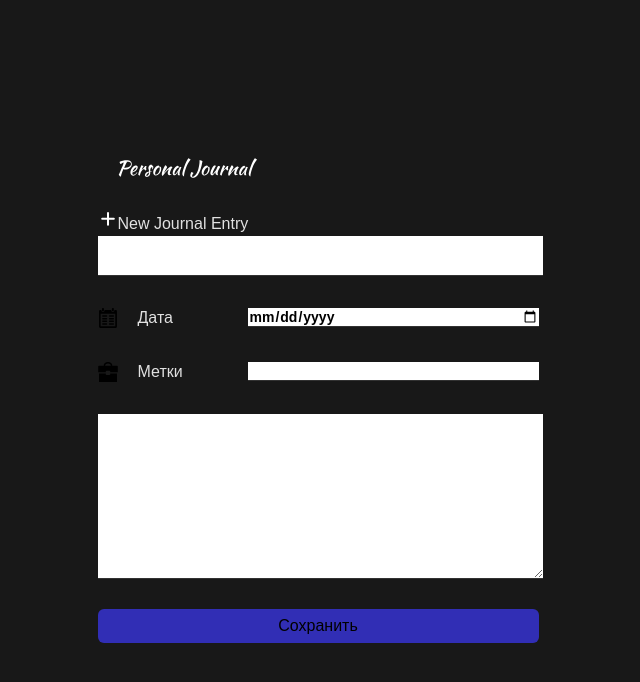
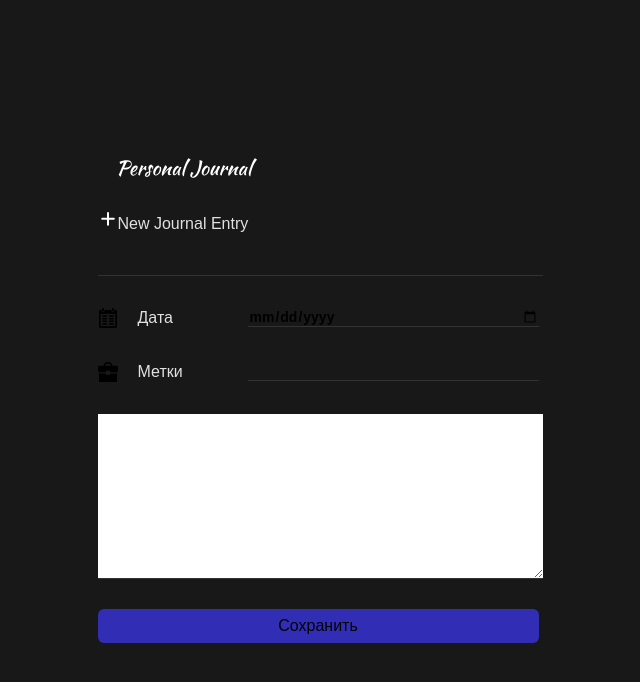
Before and after one commit to igerne94/diary, a React (Vite) app: page / in a window 1280 px wide. Shown: the top 682 px of the page, without its empty margins (322-962 px from the left). Built offline with nearby package versions, Linux system fonts and the light colour scheme.

Commit message:
forwardRef hook

```diff
--- /dev/null
+++ b/src/components/Input/Input.jsx
@@ -0,0 +1,22 @@
+import { forwardRef } from 'react';
+import styles from './Input.module.css';
+import cn from 'classnames';
+
+const Input = forwardRef(
+    function Input({ className, isValid = true, appearance, ...rest }, ref) {
+        // "...rest" is an object that contains all the props that are
+        // not destructured as, for example, className, isValid, appearance
+        return (
+            <input
+                {...rest}
+                ref={ref}
+                className={cn(className, styles['input'], {
+                    [styles['invalid']]: !isValid,
+                    [styles['input-title']]: appearance === 'title'
+                })}
+            />
+        );
+    }
+);
+
+export default Input;
--- a/src/components/Input/Input.css
+++ b/src/components/Input/Input.module.css
@@ -1,15 +1,3 @@
-/* .input-title {
-	border: none;
-	background: none;
-	font-size: 32px;
-	font-style: normal;
-	font-weight: 600;
-	line-height: normal;
-	font-family: 'Source Sans 3', sans-serif;
-	border-bottom: 1px solid #323232;
-	width: 100%;
-}
-
 .input {
 	border: none;
 	background: none;
@@ -22,7 +10,12 @@
 	width: 100%;
 }
 
+.input-title {
+	/* background: none; */
+	font-size: 32px;
+}
+
 .invalid {
 	border: 1px solid red;
 	background: rgb(68, 6, 6);
-} */
+}
--- a/src/components/JournalForm/JournalForm.jsx
+++ b/src/components/JournalForm/JournalForm.jsx
@@ -3,6 +3,7 @@ import Button from '../Button/Button';
 import { useReducer, useEffect, useRef } from 'react';
 import cn from 'classnames';
 import { formReducer, INITIAL_STATE } from './JournalForm.state';
+import Input from '../Input/Input';
 
 function JournalForm({ onSubmit }) {
 	const [formState, dispatchForm] = useReducer(formReducer, INITIAL_STATE);
@@ -64,21 +65,43 @@ function JournalForm({ onSubmit }) {
  return (
 		<form className={styles['journal-form']} onSubmit={addJournalItem}>
 			<div>
-				<input type='text' name='title' ref={titleRef} onChange={onChange} value={values.title} className={cn(styles['input-title'], { [styles['invalid']]: !isValid.title })}/>
+				<Input
+					type='text'
+					name='title'
+					onChange={onChange}
+					value={values.title}
+					isValid={isValid.title}
+					appearance='title'
+					ref={titleRef}
+				/>
 			</div>
 			<div className={styles['form-row']}>
 				<label htmlFor="date" className={styles['form-label']}>
 					<img src='src/assets/calendar.svg' alt='Иконка календаря'/>
 					<span>Дата</span>
 				</label>
-				<input type='date' name='date' ref={dateRef} id="date" onChange={onChange} value={values.date} className={cn(styles['input'], { [styles['invalid']]: !isValid.date })} />
+				<Input
+					type='date'
+					name='date'
+					id="date"
+					onChange={onChange}
+					value={values.date}
+					isValid={isValid.date}
+					ref={dateRef}
+				/>
 			</div>
 			<div className={styles['form-row']}>
 				<label htmlFor="tag" className={styles['form-label']}>
 					<img src='src/assets/tag.svg' alt='Иконка папки'/>
 					<span>Метки</span>
 				</label>
-				<input type='text' id="tag" onChange={onChange} value={values.tag} name='tag' className={cn(styles['input'])}/>
+				<Input
+					type='text'
+					name='tag'
+					id="tag"
+					onChange={onChange}
+					value={values.tag}
+				/>
 			</div>
 		<textarea name="post" ref={postRef} id="" cols="30" rows="10" value={values.post} onChange={onChange} className={cn(styles['input'], {[styles['invalid']]: !isValid.post})}></textarea>
 			<Button text="Сохранить" />
--- a/src/components/JournalForm/JournalForm.module.css
+++ b/src/components/JournalForm/JournalForm.module.css
@@ -14,18 +14,6 @@
 .form-row {
 	display: flex;
 	align-items: center;
-}
-
-.input-title {
-	border: none;
-	/* background: none; */
-	font-size: 32px;
-	font-style: normal;
-	font-weight: 600;
-	line-height: normal;
-	font-family: 'Source Sans 3', sans-serif;
-	border-bottom: 1px solid #323232;
-	width: 100%;
 }
 
 .form-label {
```
